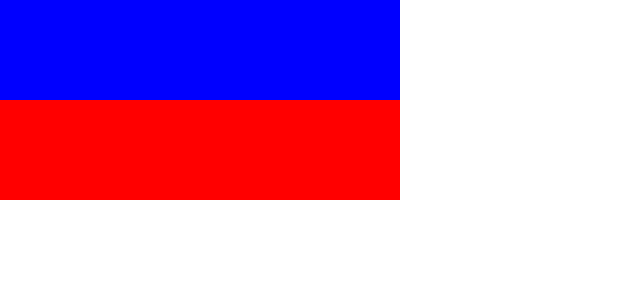
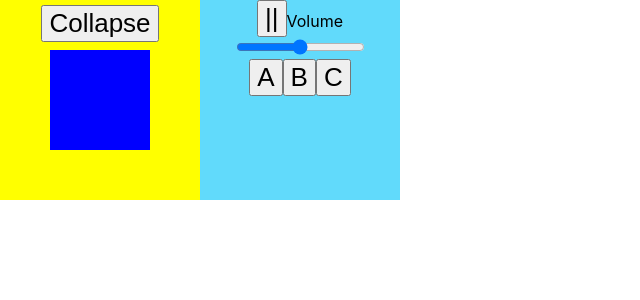
Before and after one commit to josedavms13/react-portfolio, a React (Vite) app: page / in a window 1280 px wide. Shown: the top 300 px of the page, without its empty margins (0-640 px from the left). Built offline with nearby package versions, Linux system fonts and the light colour scheme.

Commit message:
FEAT:
Assistance collapse and expand correctly

```diff
--- a/src/components/Assistant.jsx
+++ b/src/components/Assistant.jsx
@@ -5,41 +5,116 @@ import './componentsCSS/Assistant.css'
 
 const Assistant = ({props}) => {
 
+    //region Drag And Drop
     const [clicked, SetClicked] = useState(false)
     const [mousePositionWhileClick, SetMousePositionWhileClick] = useState([0, 0])
-    const [position, setPosition] = useState([0, 0])
+    const [cursor, SetCursor] = useState('grab')
 
 
     let mousePosition = [0, 0];
-
+    let offset = 90;
     function mousePositionWhenClickFunction(e) {
         if (clicked) {
-            mousePosition[0] = e.clientX;
-            mousePosition[1] = e.clientY;
+            mousePosition[0] = e.clientY- offset;
+            mousePosition[1] = e.clientX - offset;
             SetMousePositionWhileClick(mousePosition)
         }
+    }
+    //endregion Drag And Drop
 
-    }
+    //region Expand Collapse
+
+    const [isCollapsed, SetIsCollapsed] = useState(false);
+    const [assistantCollapseExpand, SetAssistantCollapseExpand] = useState('')
+    const [buttonText, SetButtonText] = useState('Collapse');
+
+    const [assistanceWidth, SetAssistanceWidth] = useState(400);
+    const [assistanceCoreWidth, SetAssistanceCoreWidth] = useState('50%')
+
+    useEffect(()=>{
+        console.log(isCollapsed)
+        if(isCollapsed){
+            //Is compact
+            SetAssistantCollapseExpand('hide');
+            SetButtonText('Expand');
+            SetAssistanceWidth(200);
+            SetAssistanceCoreWidth(`100%`);
+        }else{
+            // Is full
+            SetAssistantCollapseExpand('');
+            SetButtonText('Collapse');
+            SetAssistanceWidth(400);
+            SetAssistanceCoreWidth(`50%`);
 
 
-    useEffect(() => {
 
-        console.log((mousePositionWhileClick))
-        setPosition(mousePositionWhileClick)
+        }
+    },[isCollapsed])
 
-    }, [mousePositionWhileClick])
 
-    useEffect(() => {
-        console.log(clicked);
-    }, [clicked])
+    //endregion Expand Collapse
+
+
+    //region test voice
+
+    useEffect(()=>{
+        playText('')
+    },[])
+
+    function playText(text){
+        const  utterance = new SpeechSynthesisUtterance(text);
+        const voices = window.speechSynthesis.getVoices();
+        utterance.voice = voices[1];
+        utterance.rate = 1;
+        utterance.lang = 'en-US'
+        speechSynthesis.speak(utterance)
+    }
+    //endregion test voice
 
 
     return (
-        <div className={'assistant'}>
-            <div className="assistant-container" onMouseLeave={() => SetClicked(false)}
-                 onMouseDownCapture={() => SetClicked(true)} onMouseUp={() => SetClicked(false)}
-                 onMouseMoveCapture={(event => mousePositionWhenClickFunction(event))}>
+        <div className={'assistant'} style={{
+            top : mousePositionWhileClick[0],
+            left : mousePositionWhileClick[1],
+            width : assistanceWidth
+        }
+        }>
+            <div className="assistant-core" style={{width : assistanceCoreWidth}}>
+                <div className="assistant-container-draggable" onMouseLeave={() => {
+                    SetClicked(false);
+                    SetCursor('grab');
+                }}
+                     onMouseDownCapture={() => {
+                         SetClicked(true);
+                         SetCursor('grabbing');
 
+                     }} onMouseUp={() => {
+                    SetClicked(false);
+                    SetCursor('grab');
+
+                }}
+                     onMouseMoveCapture={(event => mousePositionWhenClickFunction(event))}
+                     style={{
+                         cursor: cursor
+                     }}
+                >
+                </div>
+                <button className={'expand-button'} onClick={()=>{SetIsCollapsed(!isCollapsed)}}>{buttonText}</button>
+            </div>
+
+
+
+            <div className={`assistant-info ${assistantCollapseExpand}`} >
+                <div className="controls">
+                    <button> || </button>
+                    <label htmlFor="assistant-volume">Volume</label>
+                    <input type="range"/>
+                </div>
+                <div className="choises">
+                    <button>A</button>
+                    <button>B</button>
+                    <button>C</button>
+                </div>
             </div>
 
 
--- a/src/components/componentsCSS/Assistant.css
+++ b/src/components/componentsCSS/Assistant.css
@@ -3,15 +3,45 @@
     height: 200px;
     background-color: red;
 
-    position: absolute;
+
+    position: relative;
+
+    display: flex;
+
 
 }
 
-.assistant-container{
-    /*position: relative;*/
+
+.assistant-info{
+    background-color: #61dafb;
+
+
+
+    width: 50%;
+
+}
+.assistant-container-draggable {
+    cursor: auto;
     background-color: blue;
+    --drag-size: 100px;
+    height: var(--drag-size);
+    width: var(--drag-size);
+}
 
-    transform-origin: center;
-    top: 25%;
-    height: 50%;
+.assistant-core{
+    background-color: yellow;
+    width: 50%;
+
+    display: flex;
+    justify-content: center;
+    align-items: center;
 }
+
+.expand-button{
+    position: absolute;
+    top: 5px;
+}
+
+.hide{
+    display: none;
+}
```
